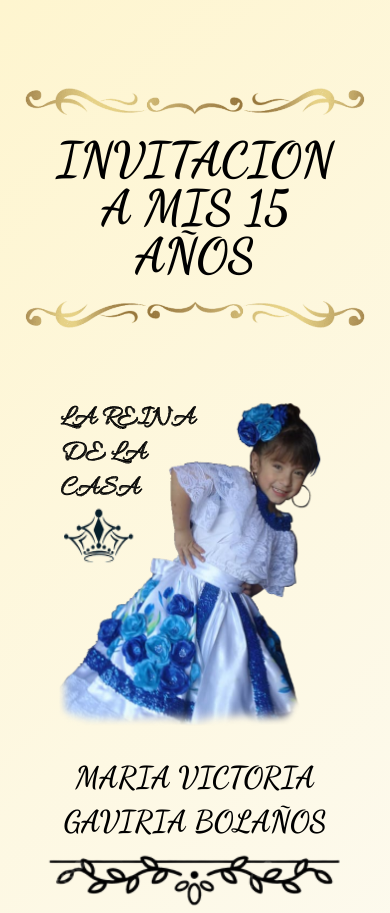
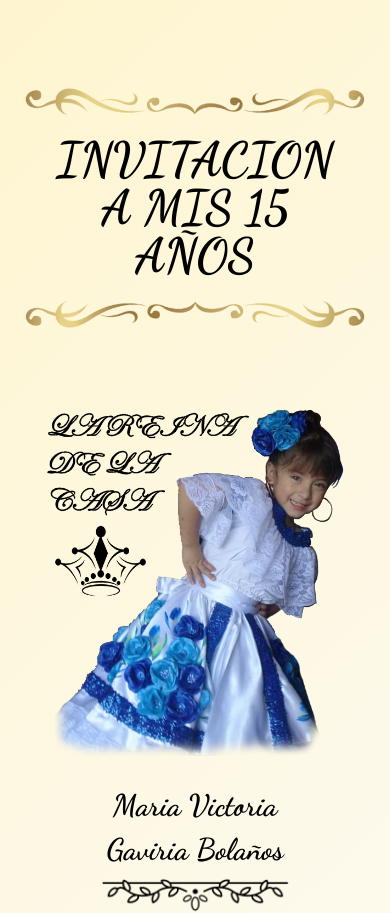
Before and after one commit to AndresG2412/cartas, a React (Vite) app: page / in a window 390 px wide. Shown: the top 913 px of the page. Built offline with nearby package versions, Linux system fonts and the light colour scheme.

Commit message:
cambios extra 1

```diff
--- a/index.html
+++ b/index.html
@@ -5,7 +5,7 @@
     <link rel="icon" type="image/svg+xml" href="/vite.svg" />
     <link href="https://fonts.googleapis.com/css2?family=Dancing+Script:wght@400;700&display=swap" rel="stylesheet">
     <meta name="viewport" content="width=device-width, initial-scale=1.0" />
-    <title>Vite + React</title>
+    <title>Invitaciones Maria Victoria</title>
   </head>
   <body>
     <div id="root"></div>
--- a/src/pages/main.jsx
+++ b/src/pages/main.jsx
@@ -1,4 +1,4 @@
-import foto from "../imgs/foto_gabi_2.png";
+import foto from "../imgs/foto_gabi_3.png";
 import bordet1 from "../imgs/BORDE-T1.png"
 import bordenombre from "../imgs/borde-nombre.png"
 
@@ -13,17 +13,17 @@
 
 
 
-            <img src={foto} alt="gabi" className="md:w-1/3 mx-auto"/>
+            <img src={foto} alt="gabi" className="md:w-1/3 mx-auto w-96"/>
             <h1 className="font-dancing-script text-center font-bold text-3xl md:text-5xl m-2 mb-4 md:mb-32 hidden md:block">
-    MARIA VICTORIA GAVIRIA BOLAÑOS
+            Maria Victoria Gaviria Bolaños
 </h1>
 <h1 className="font-dancing-script text-center font-bold text-3xl md:text-5xl m-2 mb-0 md:mb-32 block md:hidden">
-    MARIA VICTORIA
+    Maria Victoria
 </h1>
 <h1 className="font-dancing-script text-center font-bold text-3xl md:text-5xl m-2 md:mb-32 block md:hidden">
-    GAVIRIA BOLAÑOS
+    Gaviria Bolaños
 </h1>
-            <img src={bordenombre} alt="borde_nombre" className="mx-auto mb-20 md:hidden"/>
+            <img src={bordenombre} alt="borde_nombre" className="mx-auto mb-20 md:hidden w-1/2"/>
             <div className="block md:hidden font-dancing-script font-bold text-center mt-12">
                 {/* Contenido solo visible en móviles */}
                 <p className="my- font-bold text-3xl mx-24">"Con gran emoción y alegría, dejo atrás la niñez para iniciar una nueva etapa como mujer y te invito a formar parte de mi celebración de 15 años y compartir este momento tan especial."</p>
```
Also changed, not shown: src/imgs/borde-nombre.png, src/imgs/foto_gabi_3.png (added).
